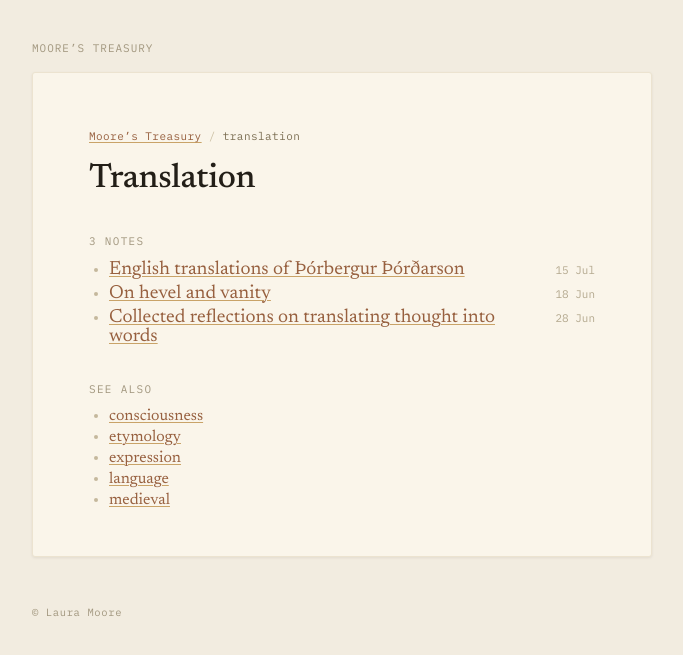
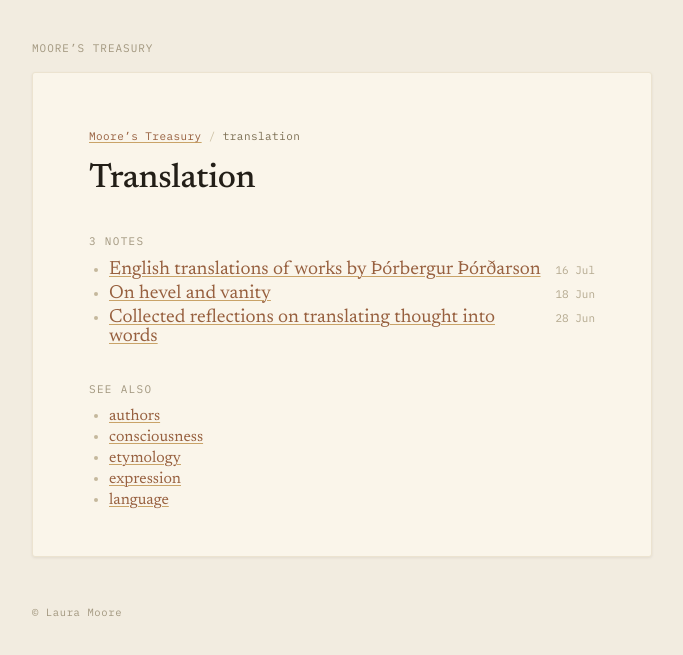
Before and after one commit to lauramoorewrites-del/treasury, a Jekyll site: the page built from topics/translation.md, in a window 1280 px wide. Shown: the top 655 px of the page, without its empty margins (298-981 px from the left). Built offline with Jekyll 4.4.1, drawn with Linux system fonts in a browser that asks for light colours.

Commit message:
Retag Þórðarson entry: authors instead of medieval
Co-Authored-By: Claude Opus 4.6 (1M context) <noreply@anthropic.com>

```diff
--- a/topics/translation.md
+++ b/topics/translation.md
@@ -4,9 +4,9 @@ title: "Translation"
 topic: "translation"
 permalink: /topics/translation/
 notes:
-  - title: "English translations of Þórbergur Þórðarson"
+  - title: "English translations of works by Þórbergur Þórðarson"
     url: "/english-translations-of-thorbergur-thordarson/"
-    date: "15 Jul"
+    date: "16 Jul"
   - title: "On hevel and vanity"
     url: "/on-hevel-and-vanity/"
     date: "18 Jun"
@@ -14,6 +14,8 @@ notes:
     url: "/translating-thought-into-words/"
     date: "28 Jun"
 see_also:
+  - title: "authors"
+    url: "/topics/authors/"
   - title: "consciousness"
     url: "/topics/consciousness/"
   - title: "etymology"
@@ -22,6 +24,4 @@ see_also:
     url: "/topics/expression/"
   - title: "language"
     url: "/topics/language/"
-  - title: "medieval"
-    url: "/topics/medieval/"
 ---
```
Also changed, not shown: _pages/english-translations-of-thorbergur-thordarson.md (+1 -1 lines), topics/authors.md (+5 -0 lines), topics/medieval.md (+0 -5 lines).
